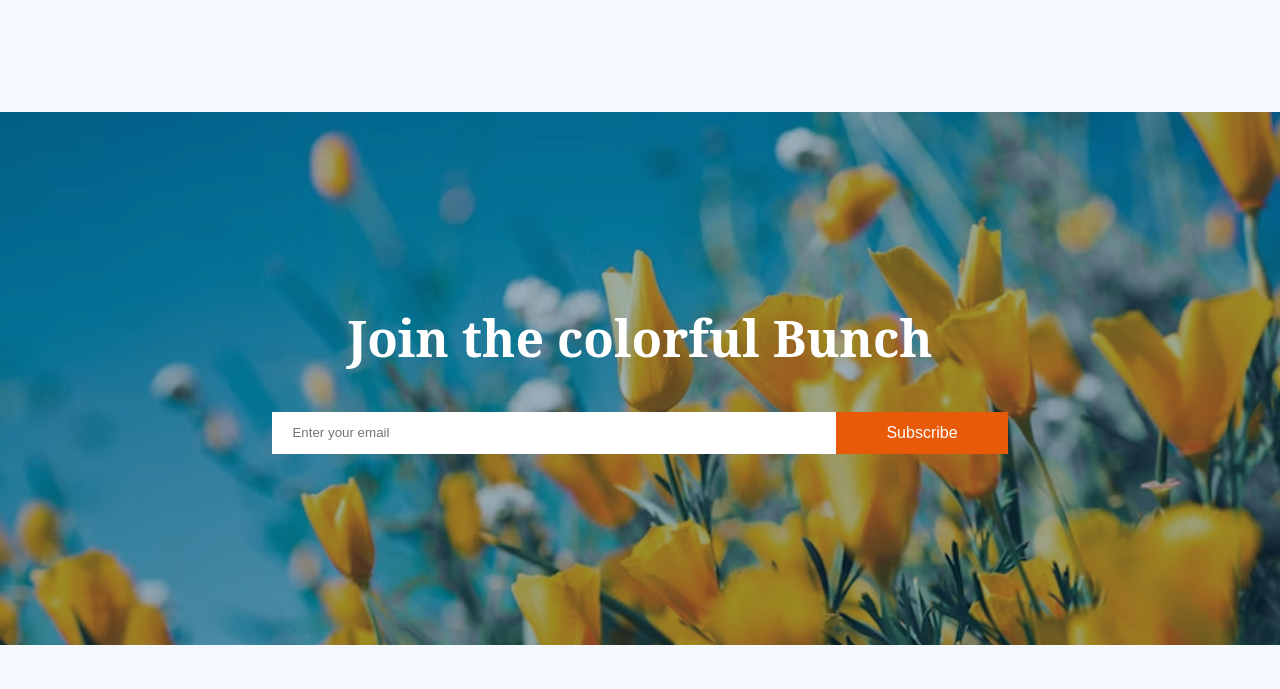
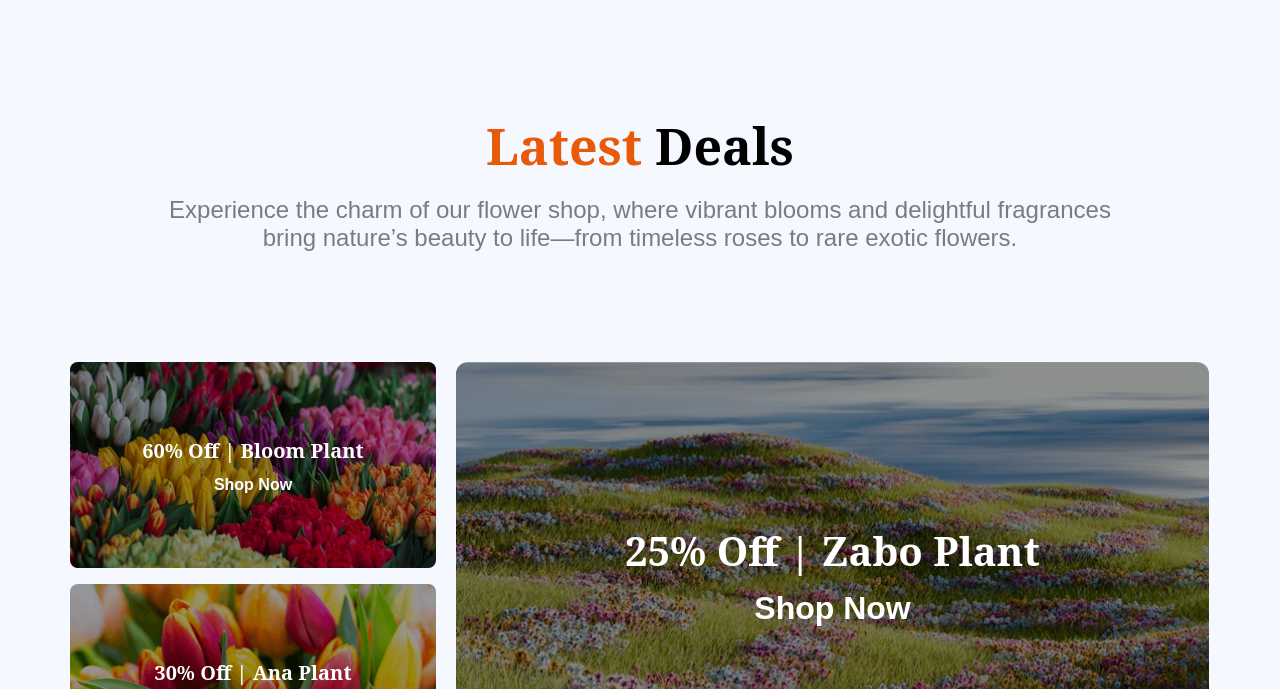
Before and after one commit to mehedihasanshohan/flower-responsive, a plain HTML site: page index.html in a window 1280 px wide. Shown: the part 2573-3262 px from the top of the page. Drawn offline with Linux system fonts and the light colour scheme.

Commit message:
offer section completed

```diff
--- a/index.html
+++ b/index.html
@@ -89,10 +89,34 @@
       <h1 class="badge-content-title">Flower & Plants <br> Lover
         <ul class="badge-content-lists">
           <li>🌸 Experience the freshness – Explore vibrant blooms and lush greenery, handpicked to bring joy and beauty into your home.</li>
-          <li>🌿 Something for every space – From elegant roses to low-maintenance indoor plants, find the perfect match for any room or mood.</li>
+          <li>🌿 Something for every space – From elegant roses to low-maintenance indoor plants, find perfect match for any room or mood.</li>
           <li>🚚 Delivered with care – Enjoy fast, fresh delivery with flowers and plants packed to preserve their beauty and fragrance.</li>
         </ul>
       </h1>
+    </div>
+  </section>
+  <section class="offer">
+    <h1 class="offer-title"><span class="span">Latest</span> Deals</h1>
+    <p class="offer-desc">Experience the charm of our flower shop, where vibrant blooms and delightful fragrances <br> bring nature’s beauty to life—from timeless roses to rare exotic flowers.</p>
+    <div class="offer-imgs">
+      <div class="bloom-ana-imgs">
+        <div class="bloom-img">
+        <h1 class="bloom-title">60% Off | Bloom Plant</h1>
+        <button class="bloom-btn">Shop Now</button>
+        <!-- <img src="./assets/deal-bloom.png" alt=""> -->
+        </div>
+      <div class="ana-img">
+        <h1 class="ana-title">30% Off | Ana Plant</h1>
+        <button class="ana-btn">Shop Now</button>
+        <!-- <img src="./assets/deal-ana.png" alt=""> -->
+      </div>
+      </div>
+
+      <div class="zabo-img">
+        <h1 class="zabo-title">25% Off | Zabo Plant</h1>
+        <u><button class="zabo-btn">Shop Now</button></u>
+        <!-- <img src="./assets/deal-zabo.png" alt=""> -->
+      </div>
     </div>
   </section>
   <section class="subscribe">
--- a/styles/style.css
+++ b/styles/style.css
@@ -35,6 +35,9 @@ body{
 }
 a{
   text-decoration: none;
+}
+a:hover{
+  color: rgb(233, 90, 8);
 }
 .home{
   color: rgb(37, 36, 50);
@@ -138,6 +141,9 @@ a{
   border: none;
   width: 100%;
 }
+.plant-card-btn:hover{
+  background: rgb(255, 69, 107);
+}
 
 
 /* badge */
@@ -174,10 +180,7 @@ a{
   top: -120px;
   right: -100px;
 }
-/* .bg-img{
-  background: linear-gradient(rgba(103, 171, 234, 0.24)
-rgba(233, 90, 8, 0.6));
-} */
+
 
 
 /* subscribe section */
@@ -222,6 +225,130 @@ rgba(233, 90, 8, 0.6));
   border: none;
   margin-left: 0;
 }
+
+.subscribe-btn:hover{
+  background: rgb(255, 69, 107);
+}
+
+
+/* offer */
+.offer{
+  max-width: 1140px;
+  margin: 0 auto;
+  margin-top: 120px;
+}
+.offer-title{
+  font-size: 50px;
+  font-weight: 800;
+  font-family: 'Noto Serif', serif;
+  color: rgb(0, 0, 0);
+  text-align: center;
+}
+.span{
+  color: rgb(233, 90, 8);
+}
+.offer-desc{
+  font-size: 24px;
+  font-weight: 400;
+  color: rgb(0, 0, 0, 0.5);
+  text-align: center;
+  margin-top: 16px;
+  margin-bottom: 110px;
+}
+.bloom-title, .ana-title{
+  font-size: 20px;
+  font-weight: 700;
+  font-family: 'Noto Serif', serif;
+  color: white;
+  text-align: center;
+}
+.zabo-title{
+   font-size: 40px;
+  font-weight: 700;
+  font-family: 'Noto Serif', serif;
+  color: white;
+  text-align: center;
+}
+.bloom-btn, .ana-btn{
+  font-size: 16px;
+  font-weight: 600;
+  color: white;
+  border: none;
+  background: none;
+}
+
+.zabo-btn{
+  font-size: 32px;
+  font-weight: 700;
+  color: white;
+  border: none;
+  background: none;
+
+}
+.bloom-img{
+  background: url('../assets/deal-bloom.png');
+  background-repeat: no-repeat;
+  background-size: cover;
+  width: 366px;
+  height: 206px;
+  border-radius: 8px;
+}
+.ana-img{
+  background: url('../assets/deal-ana.png');
+  background-repeat: no-repeat;
+  background-size: cover;
+  width: 366px;
+  height: 206px;
+  border-radius: 8px;
+  margin-top: 16px;
+}
+.zabo-img{
+  background: url('../assets/deal-zabo.png');
+  background-repeat: no-repeat;
+  background-size: cover;
+  width: 753px;
+  height: 426px;
+  border-radius: 12px;
+}
+.offer-imgs{
+  display: flex;
+  gap: 20px;
+}
+.bloom-img, .ana-img, .zabo-img{
+  display: flex;
+  flex-direction: column;
+  gap: 12px;
+  justify-content: center;
+  align-items: center;
+}
+
+.bloom-img::before,
+.ana-img::before,
+.zabo-img::before {
+  content: "";
+  position: absolute;
+  inset: 0;
+  background-color: rgba(0, 0, 0, 0.4);
+  border-radius: inherit;
+  z-index: 1;
+}
+
+.bloom-img, .ana-img, .zabo-img {
+  position: relative;
+  z-index: 0;
+}
+
+.bloom-img h1,
+.bloom-img button,
+.ana-img h1,
+.ana-img button,
+.zabo-img h1,
+.zabo-img button {
+  position: relative;
+  z-index: 2;
+}
+
+
 
 
 /* footer */
```
